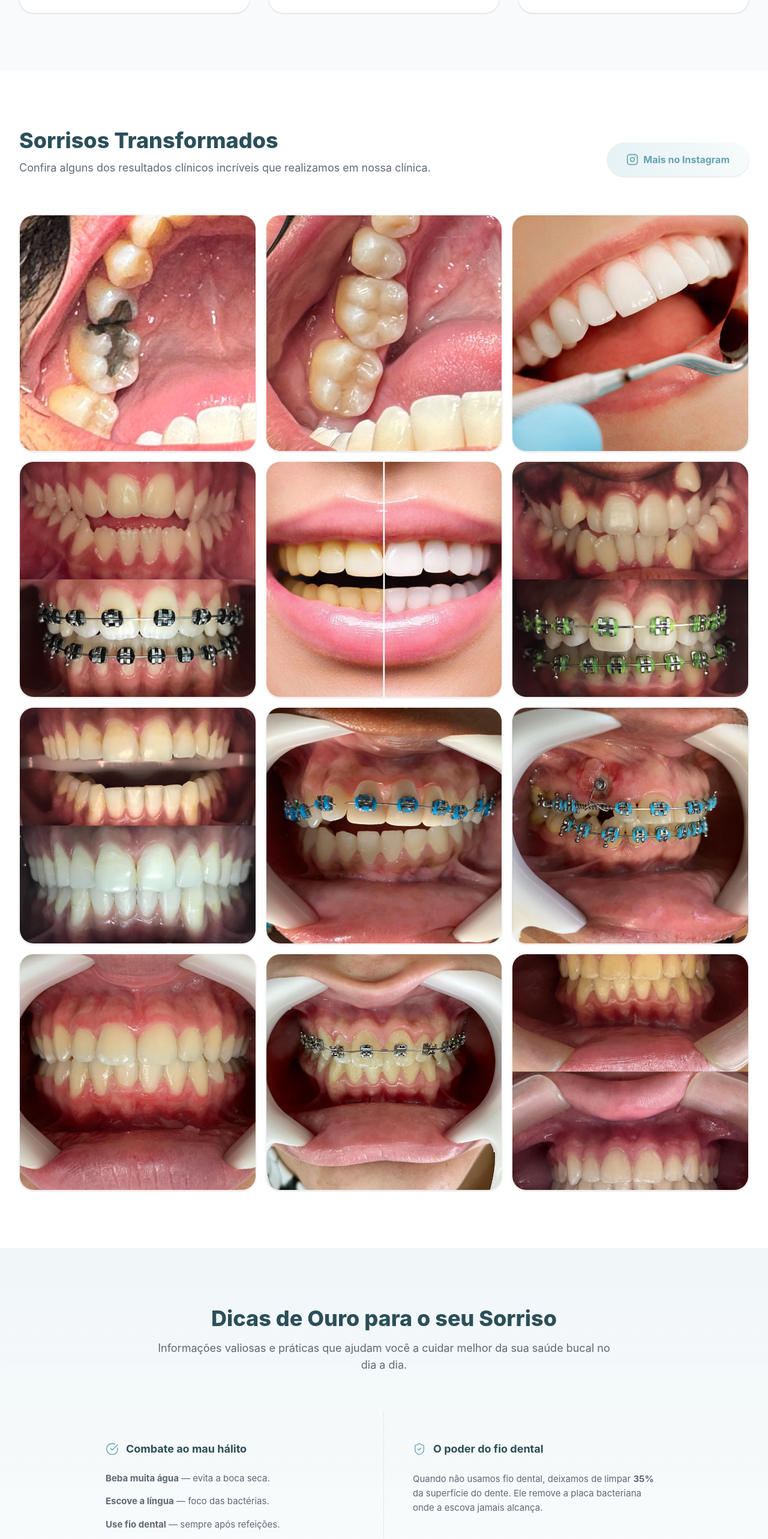
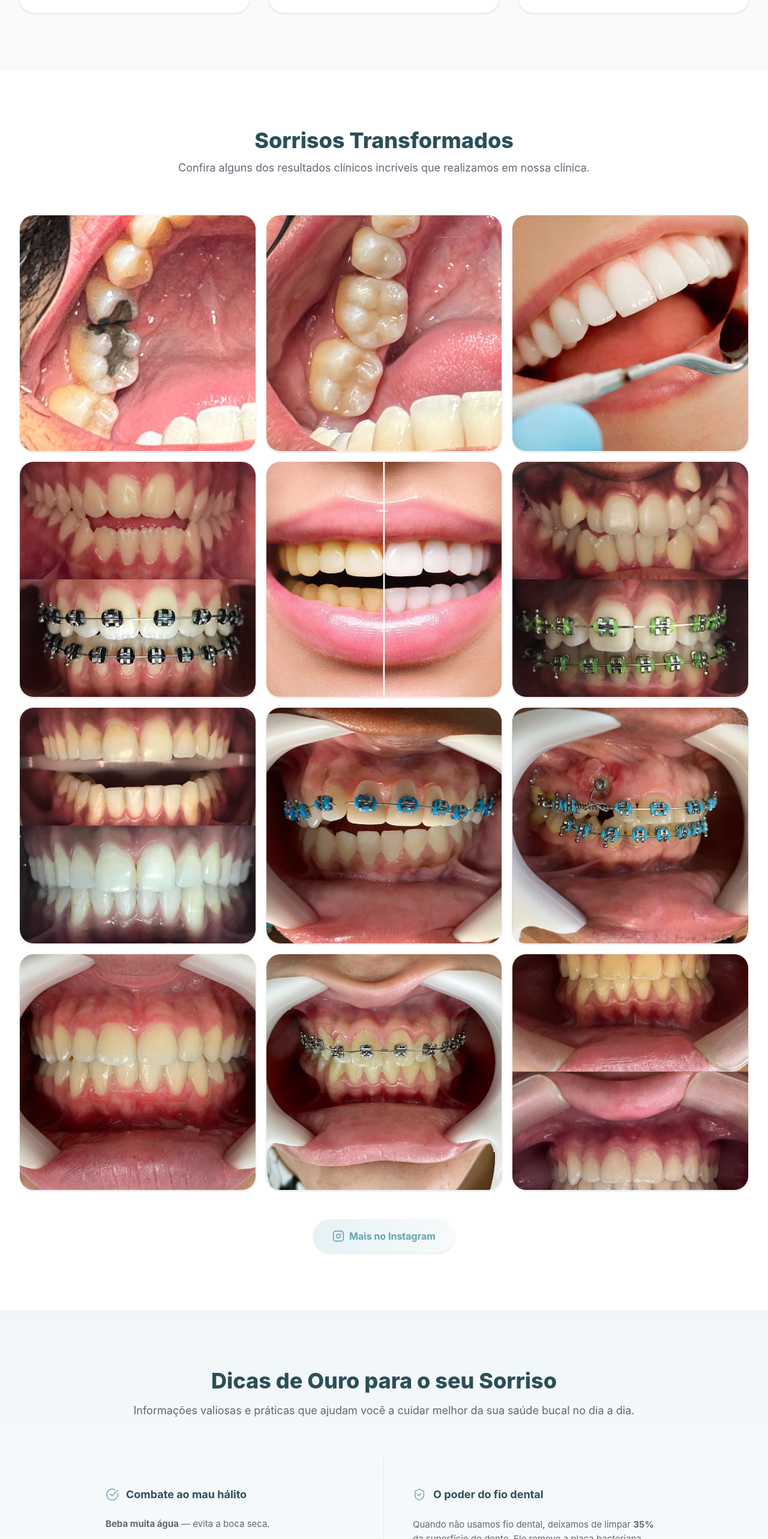
Before and after one commit to autonomousia25-hue/13-app-dr-romulo-costa, a React (Vite) app: page / in a window 1280 px wide. Shown: the part 2097-4663 px from the top of the page at 60% size. Built offline with nearby package versions, Linux system fonts and the light colour scheme.

Commit message:
style: center Sorrisos Transformados title, move Instagram button below images, and adjust Dicas subtitle width

```diff
--- a/src/App.jsx
+++ b/src/App.jsx
@@ -274,23 +274,10 @@ function App() {
             whileInView="visible"
             viewport={{ once: true }}
             variants={fadeUp}
-            className="flex flex-col md:flex-row md:items-end justify-between mb-16 gap-6"
+            className="text-center mb-16"
           >
-            <div>
-              <h2 className="text-3xl md:text-4xl font-extrabold text-primaryDark mb-3">Sorrisos Transformados</h2>
-              <p className="text-textPrimary/70 text-lg">Confira alguns dos resultados clínicos incríveis que realizamos em nossa clínica.</p>
-            </div>
-            <motion.a
-              whileHover={{ scale: 1.05 }}
-              whileTap={{ scale: 0.95 }}
-              href="https://instagram.com/drromulocosta"
-              target="_blank"
-              rel="noreferrer"
-              className="flex items-center gap-2 bg-gradient-to-r from-primaryLight/30 to-primaryLight/10 text-primary px-8 py-4 rounded-full font-bold hover:bg-primary hover:text-white transition-all shadow-sm"
-            >
-              <InstagramIcon size={20} />
-              Mais no Instagram
-            </motion.a>
+            <h2 className="text-3xl md:text-4xl font-extrabold text-primaryDark mb-3">Sorrisos Transformados</h2>
+            <p className="text-textPrimary/70 text-lg">Confira alguns dos resultados clínicos incríveis que realizamos em nossa clínica.</p>
           </motion.div>
 
           <motion.div
@@ -312,6 +299,25 @@ function App() {
               </motion.div>
             ))}
           </motion.div>
+
+          <motion.div
+            initial={{ opacity: 0, y: 20 }}
+            whileInView={{ opacity: 1, y: 0 }}
+            viewport={{ once: true }}
+            className="mt-12 flex justify-center"
+          >
+            <motion.a
+              whileHover={{ scale: 1.05 }}
+              whileTap={{ scale: 0.95 }}
+              href="https://instagram.com/drromulocosta"
+              target="_blank"
+              rel="noreferrer"
+              className="flex items-center gap-2 bg-gradient-to-r from-primaryLight/30 to-primaryLight/10 text-primary px-8 py-4 rounded-full font-bold hover:bg-primary hover:text-white transition-all shadow-sm"
+            >
+              <InstagramIcon size={20} />
+              Mais no Instagram
+            </motion.a>
+          </motion.div>
         </div>
       </section>
 
@@ -323,7 +329,7 @@ function App() {
             whileInView="visible"
             viewport={{ once: true }}
             variants={fadeUp}
-            className="text-center max-w-3xl mx-auto mb-16"
+            className="text-center max-w-4xl mx-auto mb-16"
           >
             <h2 className="text-3xl md:text-4xl font-extrabold text-primaryDark mb-4">Dicas de Ouro para o seu Sorriso</h2>
             <p className="text-textPrimary/70 text-lg">Informações valiosas e práticas que ajudam você a cuidar melhor da sua saúde bucal no dia a dia.</p>
```
